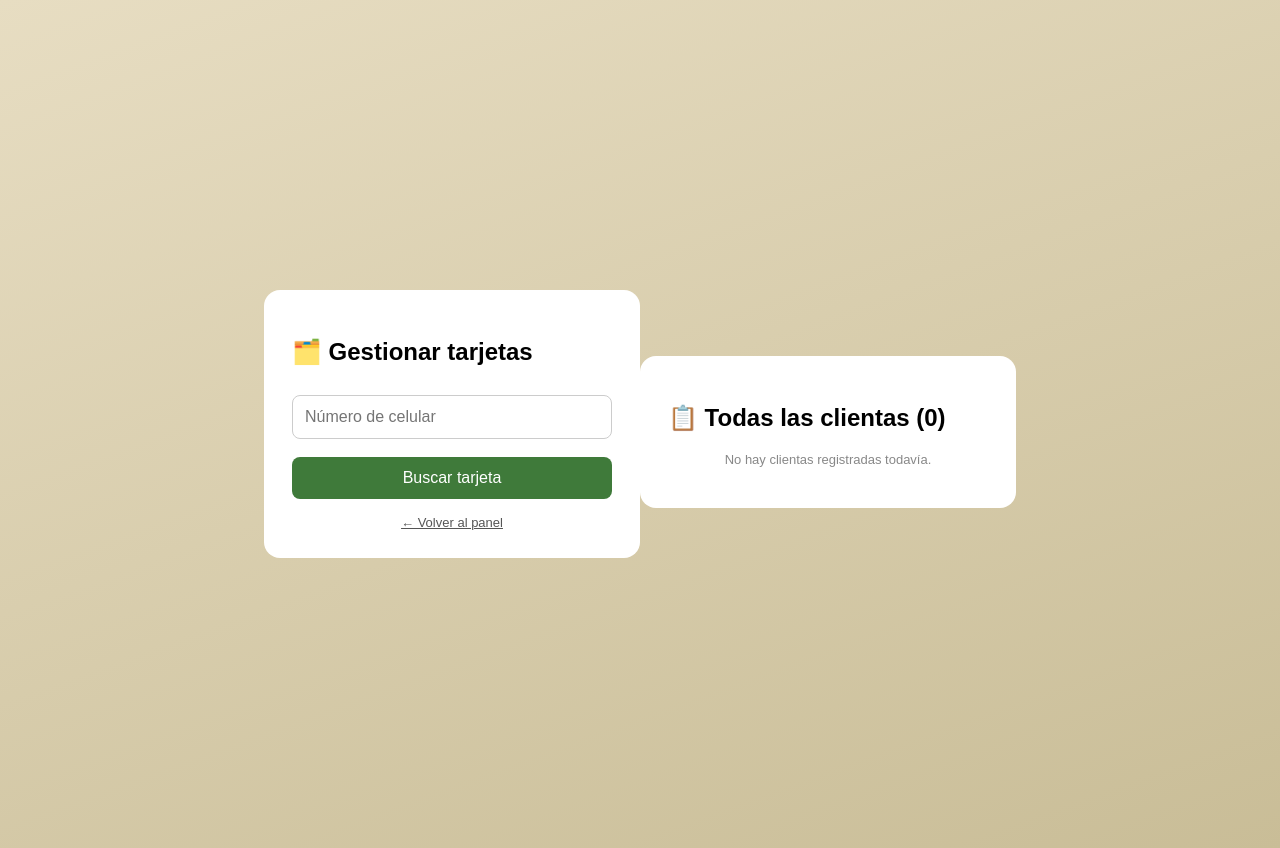
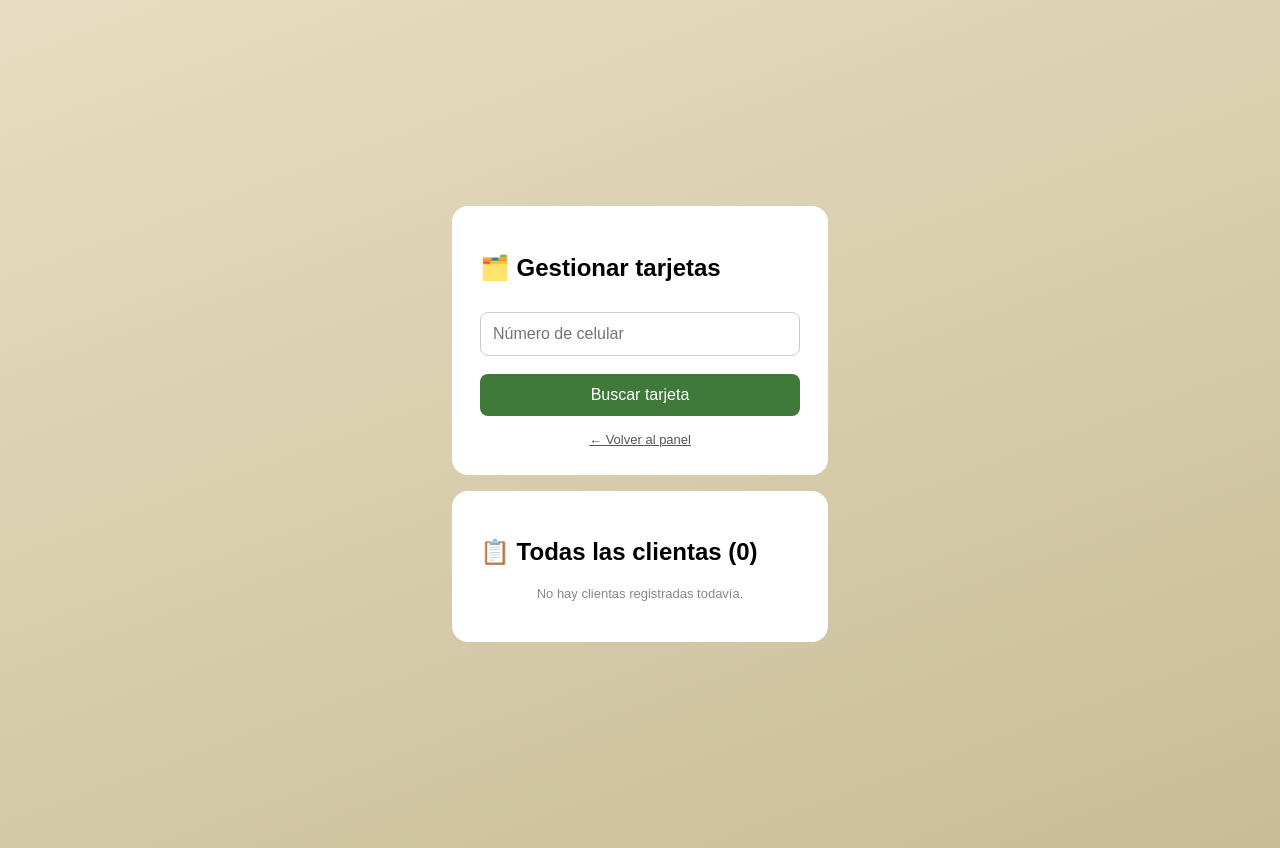
Before and after one commit to sistemacom40-byte/salon-fidelidad, a Flask app: page /tarjetas in a window 1280 px wide. Run offline with Flask 3, Linux system fonts and the light colour scheme; the visitor is signed in with stand-in values (Sample User, id 1); data that the repository does not hold is empty; some libraries are stand-ins or nearby versions.

Commit message:
fix: corregir layout encimado en pantalla de gestionar tarjetas

```diff
--- a/templates/tarjetas.html
+++ b/templates/tarjetas.html
@@ -13,6 +13,7 @@
       padding: 24px 14px;
     }
     .box { background: white; padding: 28px; border-radius: 16px; width: 320px; max-width: 100%; }
+    .columna { display: flex; flex-direction: column; gap: 16px; align-items: center; width: 100%; }
     input {
       width: 100%; padding: 12px; font-size: 16px;
       border: 1px solid #ccc; border-radius: 8px; margin: 10px 0;
@@ -57,6 +58,7 @@
   </style>
 </head>
 <body>
+  <div class="columna">
   <div class="box">
     <h2>🗂️ Gestionar tarjetas</h2>
 
@@ -109,7 +111,7 @@
     <a class="volver" href="{{ url_for('panel') }}">← Volver al panel</a>
   </div>
 
-  <div class="box" style="margin-top:16px;">
+  <div class="box">
     <h2>📋 Todas las clientas ({{ todas_las_clientas|length }})</h2>
 
     {% if todas_las_clientas %}
@@ -140,5 +142,6 @@
       <p style="text-align:center; color:#888; font-size:13px;">No hay clientas registradas todavía.</p>
     {% endif %}
   </div>
+  </div>
 </body>
 </html>
```
